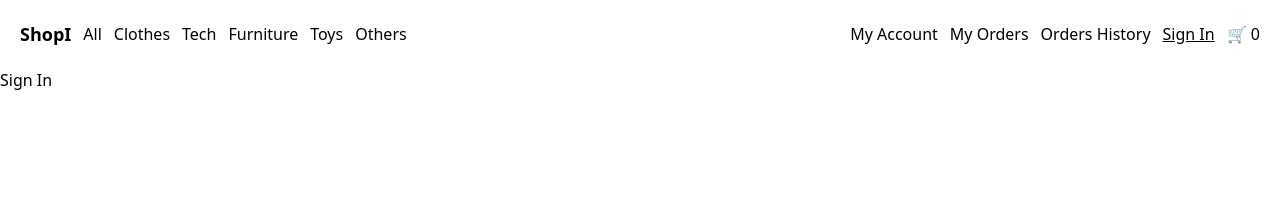
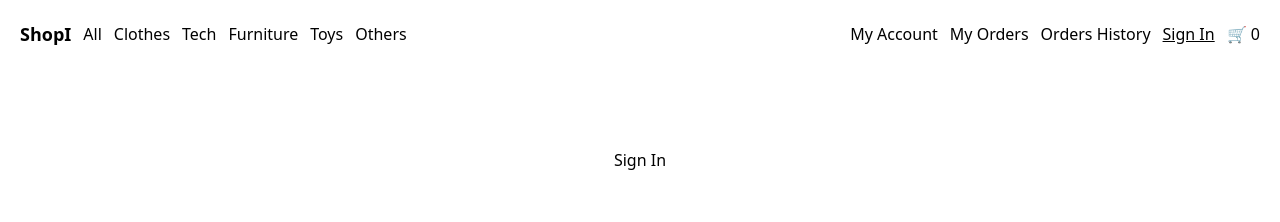
Before and after one commit to jeyg20/online-store, a React (Vite) app: page /sign-in in a window 1280 px wide. Shown: the top 222 px of the page. Built offline with nearby package versions, Linux system fonts and the light colour scheme.

Commit message:
Add Layout component to SignIn page

```diff
--- a/src/Pages/SignIn/index.jsx
+++ b/src/Pages/SignIn/index.jsx
@@ -1,5 +1,7 @@
+import Layout from "../../Components/Layout";
+
 function SignIn() {
-  return <div>Sign In</div>;
+  return <Layout>Sign In</Layout>;
 }
 
 export default SignIn;
```
